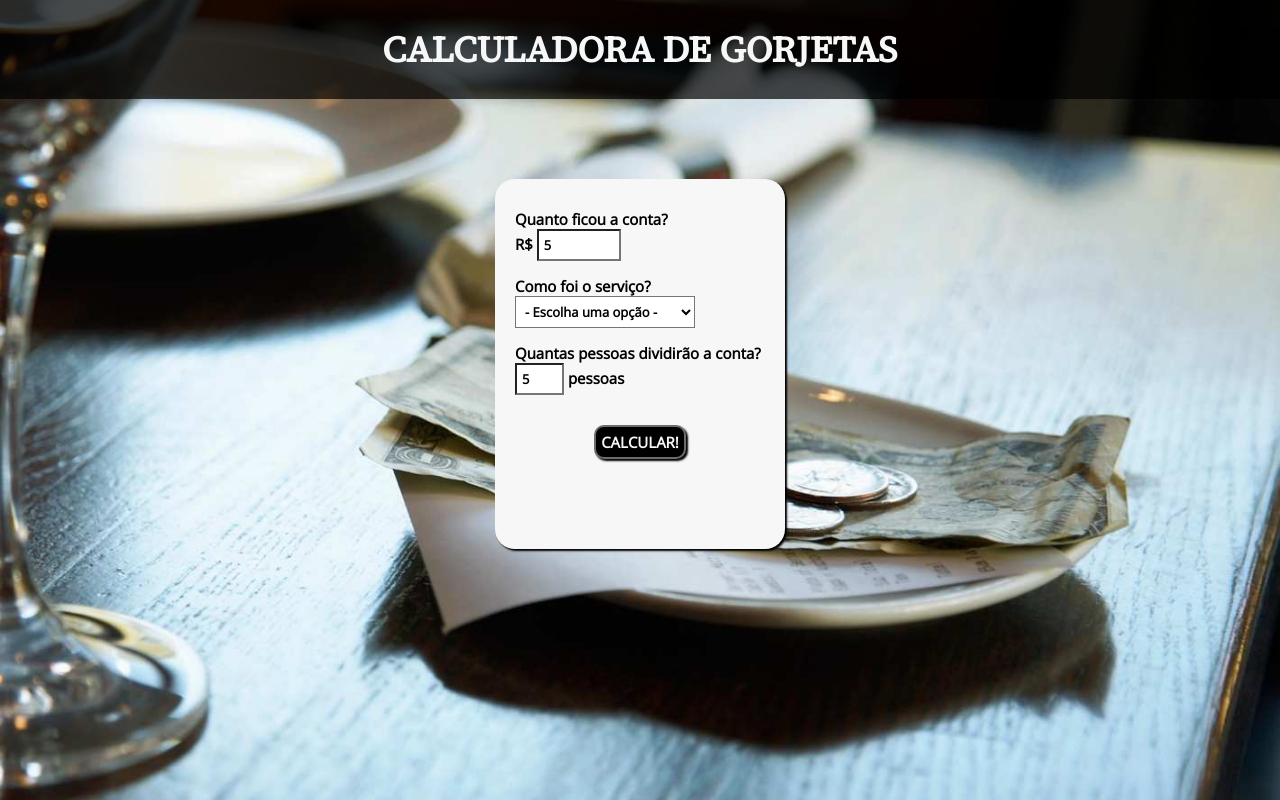
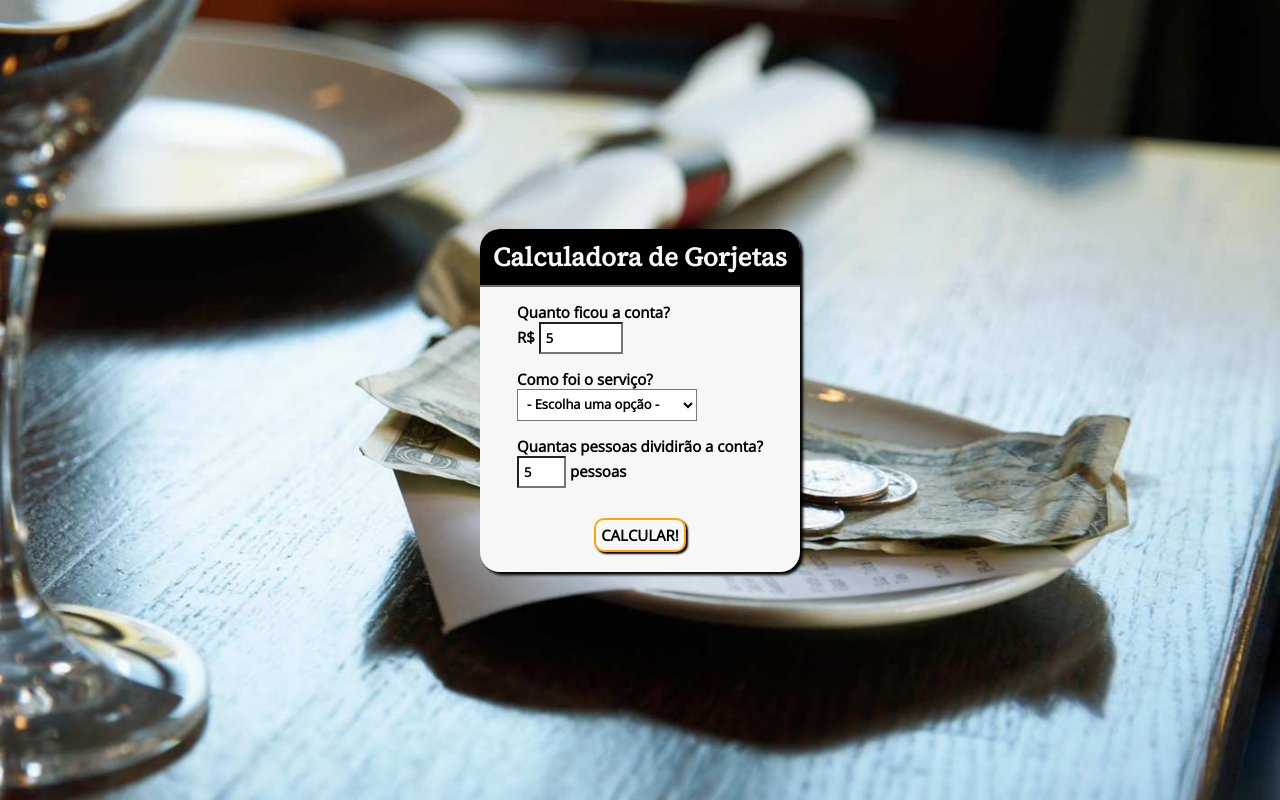
Before and after one commit to MarlonJames99/Tip_Calculator, a plain HTML site: page index.html in a window 1280 px wide. Both pictures are taken after typing "5", "5" into the empty fields and a click on the button "CALCULAR!". Drawn offline with nearby package versions, Linux system fonts and the light colour scheme.

Commit message:
Alterações na estrutura e estilização

```diff
--- a/css/styles.css
+++ b/css/styles.css
@@ -3,9 +3,10 @@
 
 :root {
     --primary-color: #f7f7f7;
-    --main-bg-color: rgba(0, 00, 0, 0.7);
+    --main-bg-color: black;
     --terciary-color: rgba(169, 169, 169, 0.644);
     --main-font: 'Open Sans', sans-serif;
+    --focus-border: orange;
 }
 
 * {
@@ -23,35 +24,45 @@ body {
     background-repeat: no-repeat;
     background-attachment: fixed;
     background-position: top center;
-    width: 100vw;
-    height: 100vh;
     margin: 0 auto;
 }
 
-header {
-    padding: 25px;
-    text-align: center;
-    font-family: 'Source Serif 4', sans-serif;
-    background-color: var(--main-bg-color);
-    color: var(--primary-color);
-    font-size: 18px;
-    text-transform: uppercase;
+main {
+    width: 100vw;
+    height: 100vh;
+    display: flex;
+    align-items: center;
+    justify-content: center;
 }
 
 #container {
-    height: 250px;
-    width: 250px;
-    margin: 80px auto 100px;
-    padding: 30px 20px 90px 20px;
+    width: 25%;
     background-color: var(--primary-color);
-    box-shadow: 2px 2px 2px black;
+    box-shadow: 3px 3px 3px var(--main-bg-color);
     border-radius: 20px;
+    display: flex;
+    justify-content: center;
+    align-items: center;
+    flex-direction: column;
+}
+
+#container #header {
+    font-family: 'Source Serif 4', sans-serif;
+    text-align: center;
+    font-size: 13px;
+    padding: 10px 0px;
+    width: 100%;
+    background-color: var(--main-bg-color);
+    color: var(--primary-color);
+    border-radius: 20px 20px 0 0;
+    border-bottom: 2px solid var(--terciary-color);
 }
 
 #container form {
     display: flex;
     flex-direction: column;
     gap: 15px;
+    padding: 15px 10px 0px 10px;
 }
 
 .formItems {
@@ -67,7 +78,7 @@ main select {
 }
 
 .formItems:focus {
-    border: 2px solid orange;
+    border: 2px solid var(--focus-border);
     outline: none;
 }
 
@@ -87,21 +98,32 @@ main select {
     margin: 15px auto 20px;
 }
 
-#submitButton {
+#calcButton {
     padding: 5px;
     font-family: var(--main-font);
     font-size: 15px;
     font-weight: bold;
     text-transform: uppercase;
     color: var(--primary-color);
-    background-color: rgb(0, 0, 0);
+    background-color: var(--main-bg-color);
     border: 2px solid var(--terciary-color);
     border-radius: 10px;
-    box-shadow: 2px 2px 2px black;
+    box-shadow: 2px 2px 2px var(--main-bg-color);
     cursor: pointer;
 }
 
+#calcButton:hover {
+    box-shadow: 3px 3px 5px var(--main-bg-color);
+}
+
+#calcButton:focus {
+    background-color: var(--primary-color);
+    color: var(--main-bg-color);
+    border: 2px solid var(--focus-border);
+}
+
 #totalTip {
+    padding-bottom: 15px;
     font-size: 18px;
     text-align: center;
 }
--- a/index.html
+++ b/index.html
@@ -13,11 +13,11 @@
 </head>
 
 <body>
-    <header>
-        <h1>Calculadora de Gorjetas</h1>
-    </header>
     <main>
         <div id="container">
+            <div id="header">
+            <h1>Calculadora de Gorjetas</h1>
+            </div>
             <form action="#" id="formTips">
                 <div>
                     <label for="bill">
@@ -45,7 +45,7 @@
                     <input type="number" placeholder="2" name="people" id="people" class="formItems" required> pessoas
                 </div>
                 <div id="buttonBox">
-                    <button type="submit" id="submitButton">Calcular!</button>
+                    <button type="submit" id="calcButton">Calcular!</button>
                 </div>
             </form>
             <div id="totalTip">
```
